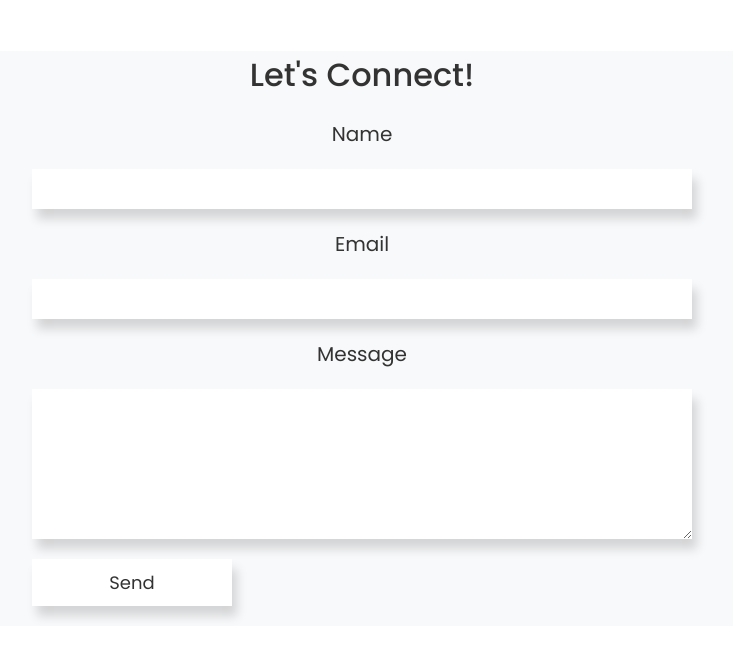
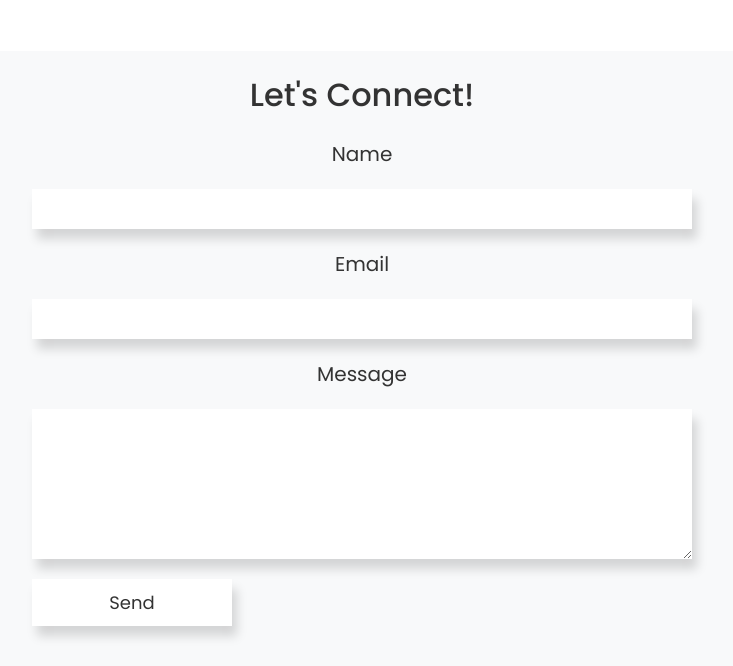
Before and after one commit to UrosZikic/Portfolio, a React (Create React App) app: page / in a window 1280 px wide. Shown: the part 3617-4283 px from the top of the page, without its empty margins (278-1011 px from the left). Before the commit the page ends 4243 px from the top, so only its background shows below. Built offline with nearby package versions, Linux system fonts and the light colour scheme.

Commit message:
style update

```diff
--- a/src/styles/Contact.css
+++ b/src/styles/Contact.css
@@ -1,6 +1,7 @@
 .contact {
   background-color: #f8f9fa;
-  width: 100%; }
+  width: 100%;
+  padding: 2rem; }
   .contact form {
     display: flex;
     flex-direction: column;
@@ -29,7 +30,8 @@
       width: 100%;
       max-width: 20rem;
       align-self: self-start;
-      font-size: 1.8rem; }
+      font-size: 1.8rem;
+      cursor: pointer; }
   .contact h2 {
     font-weight: 500;
     font-size: 3.2rem;
--- a/src/styles/Contact.scss
+++ b/src/styles/Contact.scss
@@ -37,6 +37,7 @@
       max-width: 20rem;
       align-self: self-start;
       font-size: 1.8rem;
+      cursor: pointer;
     }
   }
   h2 {
```
